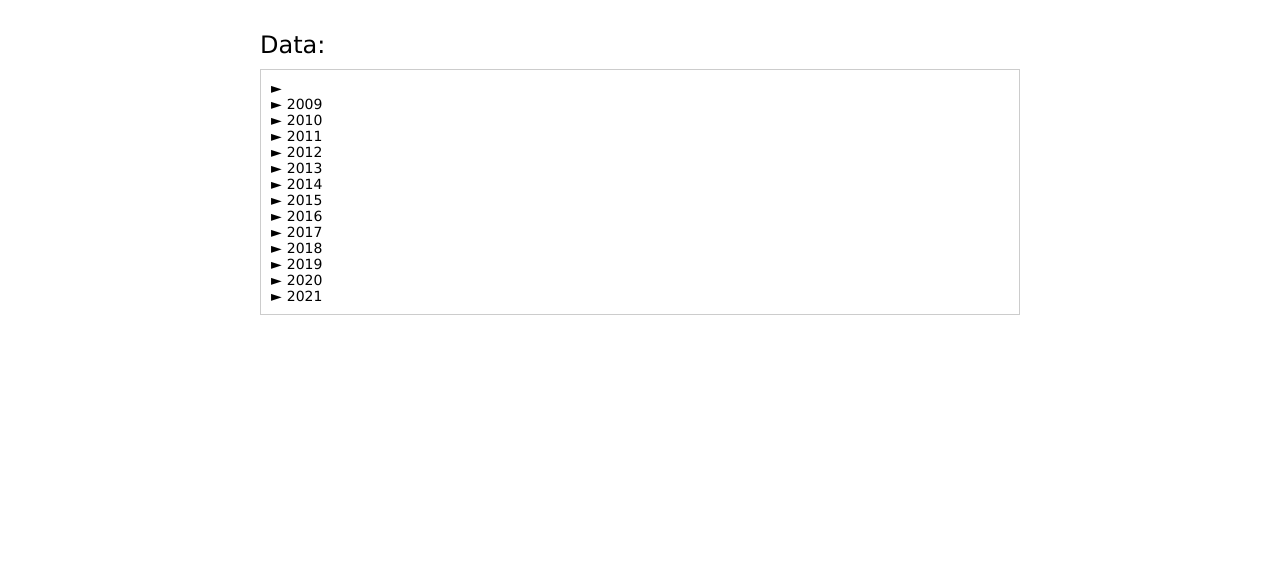
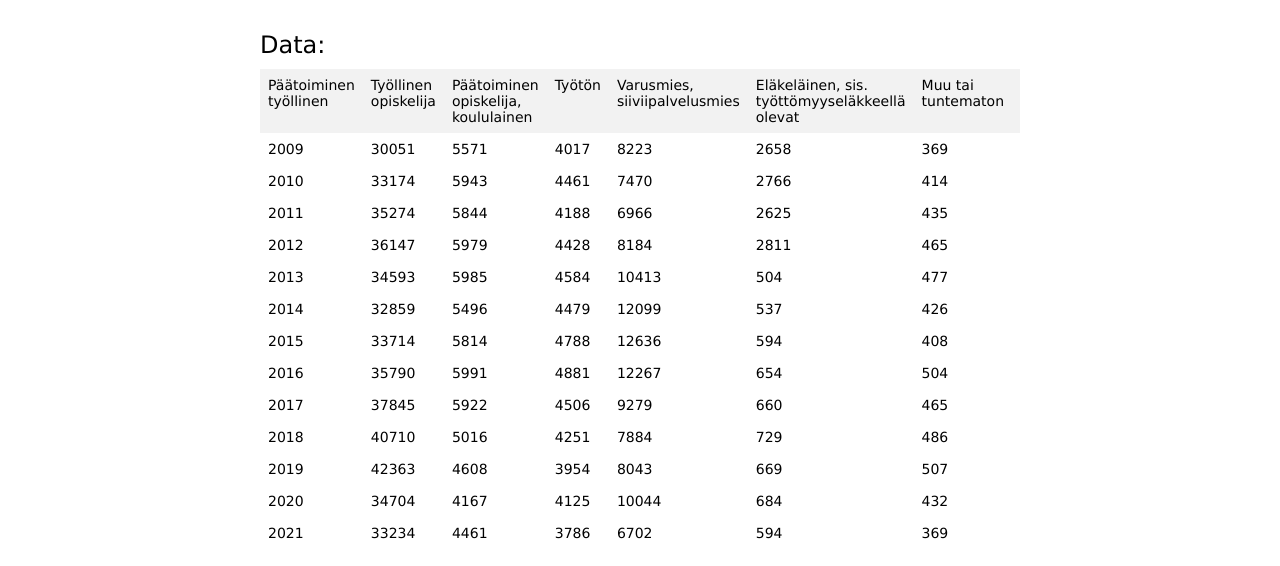
Before and after one commit to Hakkerikakkeri/Salpauslista, a Vue app in the folder salpauslista/: page / in a window 1280 px wide. Shown: the part 240-806 px from the top of the page. Built offline with nearby package versions, Linux system fonts and the light colour scheme.

Commit message:
Update TheWelcome.vue

```diff
--- a/salpauslista/src/components/TheWelcome.vue
+++ b/salpauslista/src/components/TheWelcome.vue
@@ -2,37 +2,36 @@
   <div class="container">
     <h1 class="title">Data:</h1>
     <div v-if="jsonData" class="data-container">
-      <div v-for="(yearData, year) in jsonData['Kohde 1']" :key="year">
-        <div class="year-header" @click="toggleYear(year)">
-          <span v-if="isYearOpen(year)">▼</span>
-          <span v-else>►</span>
-          <span>{{ yearData.vuosi}}</span>
+      <div class="excel-table">
+        <div class="excel-row header-row">
+          <div class="excel-cell" v-for="(header, index) in headers" :key="index">{{ header }}</div>
         </div>
-        <div v-if="isYearOpen(year)" class="data-list">
-          <div v-for="(value, key) in yearData" :key="key" v-if="key !== 'text'">
-            {{ key }}: {{ value }}
+        <template v-for="(rowData, index) in jsonData['Kohde 1'].slice(1)" :key="index">
+          <div class="excel-row">
+            <div class="excel-cell" v-for="(value, key) in rowData" :key="key">{{ value }}</div>
+            <div class="excel-cell">
+            </div>
           </div>
-        </div>
+          <div v-if="openYears[index]" class="extra-data">
+            <!-- Additional data for the opened year -->
+          </div>
+        </template>
       </div>
     </div>
     <p v-else>No data available</p>
   </div>
 </template>
 
-
-
 <script setup lang="ts">
 import { ref } from 'vue';
 import jsonData from '../data/tilastovuosi.json';
 
-const openYear = ref(null);
+const headers = Object.values(jsonData['Kohde 1'][0]); // Extract headers from the first object
 
-function toggleYear(year) {
-  openYear.value = openYear.value === year ? null : year;
-}
+const openYears = ref(Array(jsonData['Kohde 1'].length - 1).fill(false));
 
-function isYearOpen(year) {
-  return openYear.value === year;
+function toggleYear(index) {
+  openYears.value[index] = !openYears.value[index];
 }
 </script>
 
@@ -50,26 +49,42 @@ function isYearOpen(year) {
 }
 
 .data-container {
-  border: 1px solid #ccc;
-  padding: 10px;
-  overflow-x: auto;
+  overflow: auto;
 }
 
-.year-header {
-  cursor: pointer;
-  display: flex;
-  align-items: center;
+.excel-table {
+  display: table;
+
+
 }
 
-.data-list {
-  margin-left: 20px;
+.excel-row {
+  display: table-row;
 }
 
-.year-header span {
-  margin-right: 5px;
+.excel-cell {
+  display: table-cell;
+  padding: 8px;
 }
 
-.year-header:hover {
+.header-row {
+  font-weight: bold;
   background-color: #f2f2f2;
 }
+
+.excel-cell:first-child {
+  min-width: 100px; /* Adjust the width of the first column if needed */
+}
+
+.toggle-button {
+  width: 20px;
+  height: 20px;
+  border: none;
+  background-color: transparent;
+  cursor: pointer;
+}
+
+.extra-data {
+  padding-left: 30px; /* Adjust indentation for the extra data */
+}
 </style>
```
